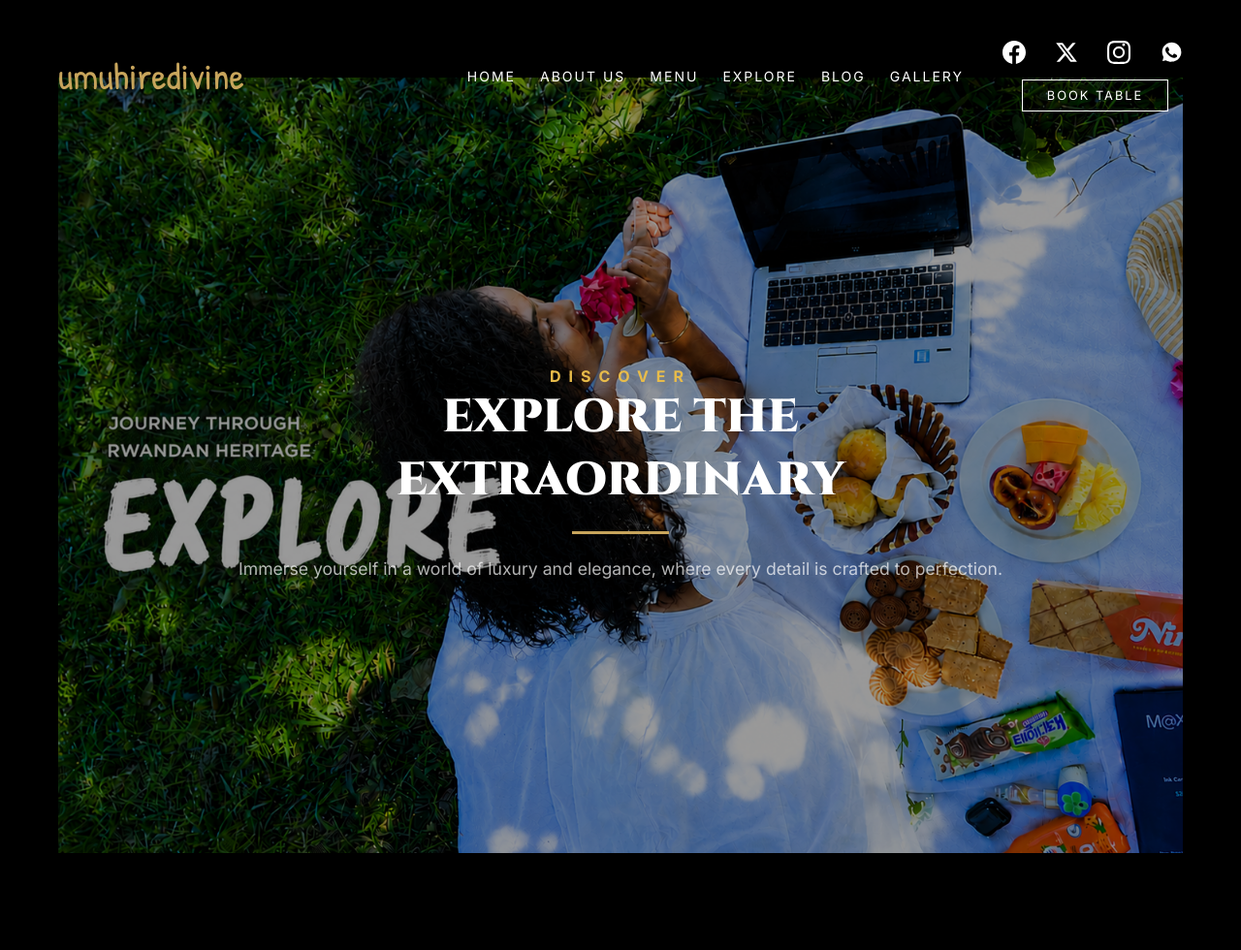
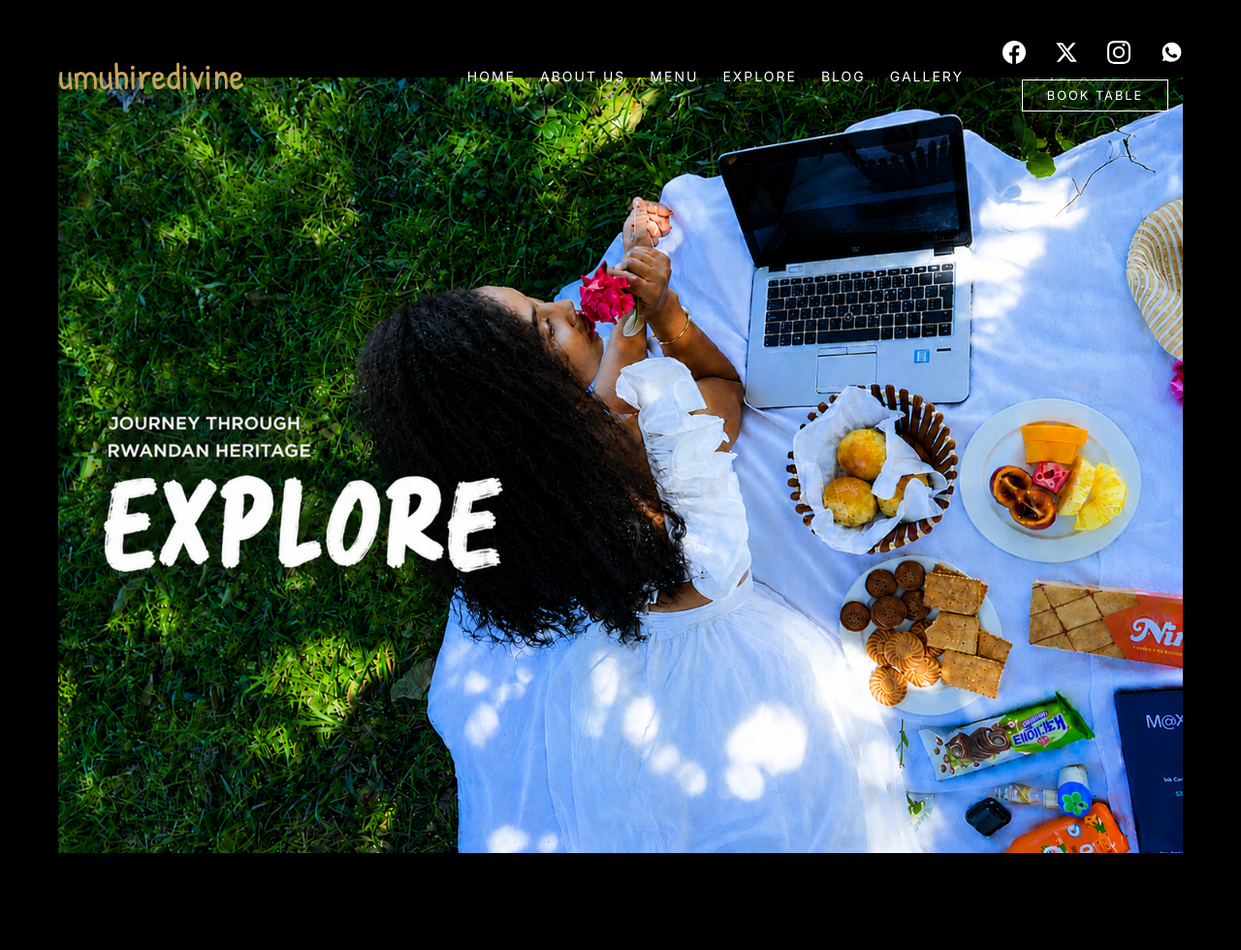
Before and after one commit to ghost123w/umuhiredivine_et, a PHP site: page /explore.php in a window 1280 px wide. Shown: the whole page at 97% size. Run offline with PHP 8.4, Linux system fonts and the light colour scheme.

Commit message:
remove youtube video integration from explore page and replace with static hero image
- deleted youtube player container and iframe api script from explore.php
- removed youtube initialization and intersection observer logic from js/script.js
- cleaned up video-specific styles and added static hero background image to css/style.css
- verified removal of all youtube references and visual transition to static image

Co-authored-by: ghost123w <76251002+ghost123w@users.noreply.github.com>

```diff
--- a/css/style.css
+++ b/css/style.css
@@ -725,7 +725,7 @@ body {
     justify-content: center;
     align-items: center;
     text-align: center;
-    padding: 0 60px;
+    padding: 0;
     overflow: hidden;
 }
 
@@ -741,15 +741,6 @@ body {
     z-index: -2;
 }
 
-.explore-overlay {
-    position: absolute;
-    top: 0;
-    left: 0;
-    width: 100%;
-    height: 100%;
-    background: rgba(0, 0, 0, 0.4);
-    z-index: -1;
-}
 
 
 .explore-quote-container {
--- a/explore.php
+++ b/explore.php
@@ -20,13 +20,6 @@ $is_explore_page = true;
 <main class="layout-main explore-layout">
     <section id="section-2" class="explore-section">
         <div class="explore-hero-bg"></div>
-        <div class="explore-overlay"></div>
-        <div class="explore-content">
-            <h2 class="explore-subtitle">DISCOVER</h2>
-            <h1 class="explore-feature-title">EXPLORE THE EXTRAORDINARY</h1>
-            <div class="gold-line"></div>
-            <p class="explore-description">Immerse yourself in a world of luxury and elegance, where every detail is crafted to perfection.</p>
-        </div>
     </section>
 </main>
 
```
